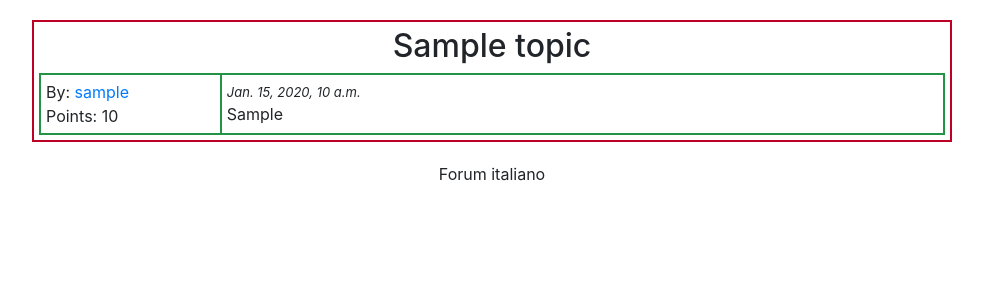
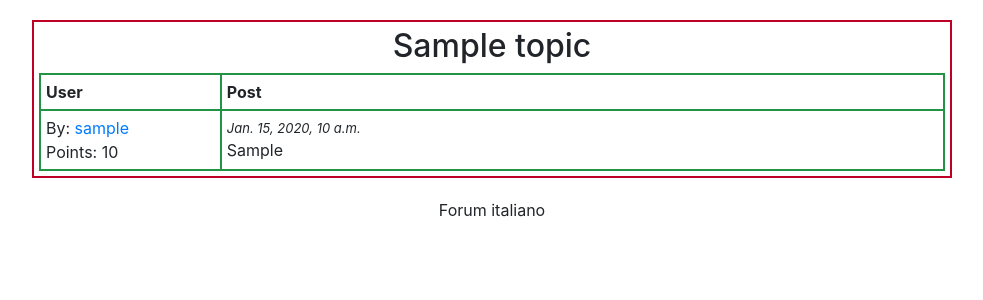
Before and after one commit to ArturBa/CS50-s-Web-Programming-with-Python-and-JavaScript, a Django app: page /topic/1/ in a window 1280 px wide. Shown: the top 300 px of the page, without its empty margins (148-1131 px from the left). Run offline with Django 3.2, Linux system fonts and the light colour scheme; tables that the repository leaves empty hold one stand-in row (values such as "Sample post"); some libraries are stand-ins or nearby versions.

Commit message:
Add user css

```diff
--- a/final/forum/static/forum/style/base.css
+++ b/final/forum/static/forum/style/base.css
@@ -1,10 +1,16 @@
 body {
-  text-align: center;
-}
+  text-align: center; }
 
 .content {
   padding: 20px;
-  margin: 0 auto;
-}
+  margin: 0 auto; }
+
+table {
+  table-layout: fixed;
+  width: 100%; }
+  table th, table td {
+    border: #239346 2px solid;
+    padding: 5px;
+    text-align: left; }
 
 /*# sourceMappingURL=base.css.map */
--- a/final/forum/static/forum/style/base.scss
+++ b/final/forum/static/forum/style/base.scss
@@ -1,3 +1,5 @@
+@import "color";
+
 body {
   text-align: center;
 }
@@ -7,3 +9,15 @@ body {
   padding: 20px;
   margin: 0 auto;
 }
+
+table {
+  table-layout: fixed;
+  width: 100%;
+
+  th, td {
+    border: $green 2px solid;
+    padding: 5px;
+    text-align: left;
+  }
+
+}
--- a/final/forum/static/forum/style/topic.css
+++ b/final/forum/static/forum/style/topic.css
@@ -1,11 +1,8 @@
 .topic {
-  border: #be0027 solid 2px;
-  padding: 5px; }
-  .topic table, .topic td {
-    border: #239346 solid 2px;
     width: 100%;
-    text-align: left;
-    padding: 5px; }
+    border: #be0027 solid 2px;
+    padding: 5px;
+}
   .topic .user {
     width: 20%; }
   .topic .body .date {
--- a/final/forum/static/forum/style/topic.scss
+++ b/final/forum/static/forum/style/topic.scss
@@ -1,15 +1,9 @@
 @import "color";
 
 .topic {
+  width: 100%;
   border: $red solid 2px;
   padding: 5px;
-
-  table, td {
-    border: $green solid 2px;
-    width: 100%;
-    text-align: left;
-    padding: 5px;
-  }
 
   .user {
     width: 20%;
--- a/final/forum/templates/forum/topic.html
+++ b/final/forum/templates/forum/topic.html
@@ -17,6 +17,16 @@
 
         {% for post in topic.post.all %}
             <table>
+                <thead>
+                <tr>
+                    <th class="user">User</th>
+                    <th class="body">Post</th>
+                </tr>
+
+
+                </thead>
+                <tbody>
+
                 <tr class="post" id="{{ post.id }}">
                     <td class="user">
                         By: <a href=" {% url 'user' %}{{ post.user.user.username }}">
@@ -34,6 +44,7 @@
                     </td>
                 </tr>
 
+                </tbody>
             </table>
         {% endfor %}
     </div>
```
Also changed, not shown: final/forum/static/forum/style/index.css (+12 -28 lines), final/forum/static/forum/style/index.scss (+6 -11 lines), final/forum/templates/forum/user.html (+24 -6 lines).
